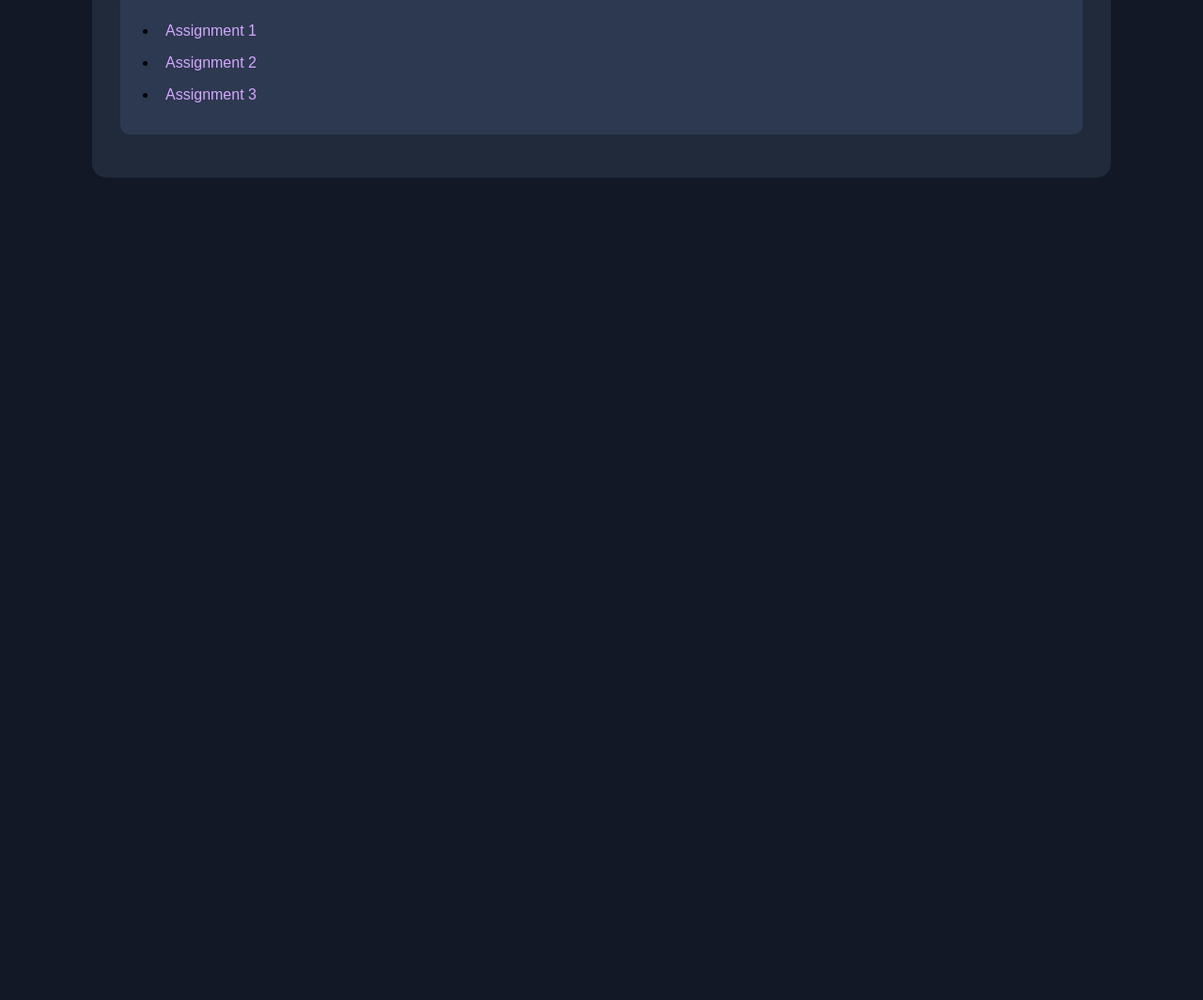
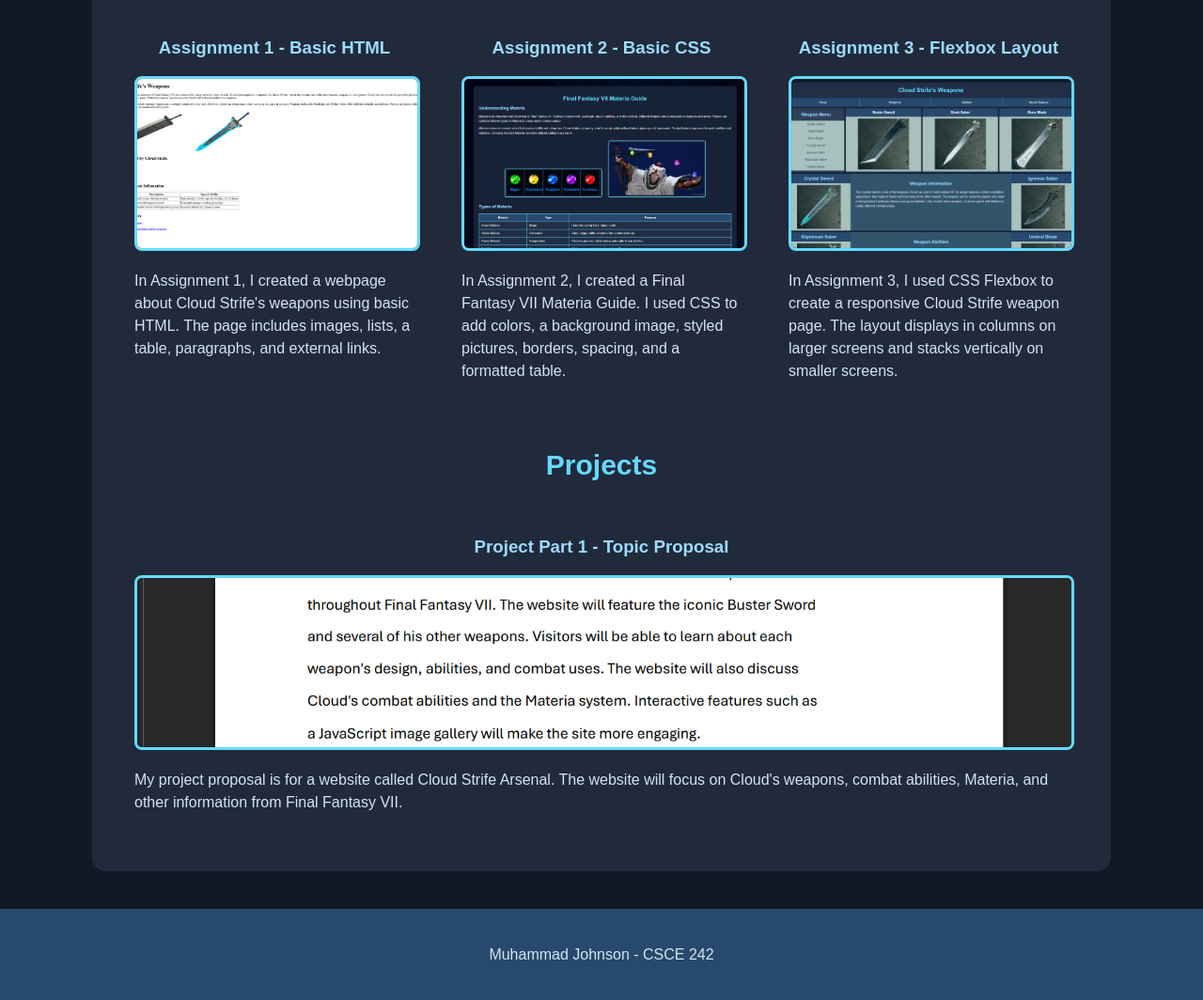
Before and after one commit to mjj23/mjj23.github.io, a plain HTML site: page index.html in a window 1280 px wide. Shown: the part 342-1406 px from the top of the page at 94% size. Before the commit the page ends 800 px from the top, so only its background shows below. Drawn offline with Linux system fonts and the light colour scheme.

Commit message:
Adding index.html

```diff
--- a/index.html
+++ b/index.html
@@ -2,31 +2,89 @@
 <html lang="en">
 
     <head>
+        <meta charset="UTF-8">
+        <meta name="viewport" content="width=device-width, initial-scale=1.0">
+
         <title>CSCE 242 Web Application</title>
         <link rel="stylesheet" href="styles.css">
     </head>
     <body>
-        <div id="content">
+        <header>
                 <h1>CSCE 242 Web Application</h1>
                 <h2 id="name">Muhammad Johnson</h2>
-                   <footer>
                 <p> Web Application development covers building and designing interactive websites using HTML, CSS, JavaScript, and related technologies </p>
-            </footer>
             <p>
                 <a id="github-link"
                 href="https://github.com/mjj23/mjj23.github.io/tree/main/csce242">
                   View My GitHub Repository
                 </a>
             </p>
+        </header>
+        <main id="content">
+            <section id="assignments-section">
+            <h2>Assignments</h2>
+            <div class="card-container">
+                <article class="assignment-card">
+                    <h3>Assignment 1 - Basic HTML</h3>
+                    <a href="csce242/assignments/01html/index.html">
+                        <img src="images/assgn-1.png"
+                            alt="assignment 1 Cloud Strife Weapons">
+                    </a>
+                    <p>
+                        In Assignment 1, I created a webpage about Cloud Strife's
+                        weapons using basic HTML. The page includes images, lists,
+                        a table, paragraphs, and external links.
+                    </p>
+                </article>
 
-            <h2>Assignments</h2>
-            <ul id="assignments-list">
-                    <li><a href="csce242/assignments/01html/index.html">Assignment 1</a></li>
+                <article class="assignment-card">
+                    <h3>Assignment 2 - Basic CSS</h3>
+                    <a href="csce242/assignments/02css/index.html">
+                        <img src="images/assgn-2.png"
+                            alt="assignment 2 Final Fantasy VII Materia Guide">
+                    </a>
+                    <p>
+                        In Assignment 2, I created a Final Fantasy VII Materia Guide.
+                        I used CSS to add colors, a background image, styled pictures,
+                        borders, spacing, and a formatted table.
+                    </p>
+                    </article>
 
-                    <li><a href="csce242/assignments/02css/index.html">Assignment 2</a></li>
+                    <article class="assignment-card">
+                        <h3>Assignment 3 - Flexbox Layout</h3>
+                        <a href="csce242/assignments/02css/index.html">
+                            <img src="images/assgn-3.png"
+                                alt="Assignment 3 Cloud Strife Weapons">
+                        </a>
+                        <p>
+                            In Assignment 3, I used CSS Flexbox to create a responsive
+                        Cloud Strife weapon page. The layout displays in columns on
+                        larger screens and stacks vertically on smaller screens.
+                        </p>
+                    </article>
+                 </div>
+            </section>
 
-                    <li><a href="csce242/assignments/03flex/index.html">Assignment 3</a></li>
-            </ul>
-        </div>
+            <section id="projects-section">
+                <h2>Projects</h2>
+                <div class="card-contatiner">
+                    <article class="project-card">
+                        <h3>Project Part 1 - Topic Proposal</h3>
+                        <a href="projects/part1/proposal.pdf">
+                            <img src="images/prop-1.png"
+                                alt="Cloud Strife Arsenal Project Proposal">
+                        </a>
+                        <p>
+                            My project proposal is for a website called Cloud Strife Arsenal.
+                        The website will focus on Cloud's weapons, combat abilities,
+                        Materia, and other information from Final Fantasy VII.
+                        </p>
+                    </article>
+                </div>
+            </section>
+        </main>
+        <footer>
+            <p>Muhammad Johnson - CSCE 242</p>
+        </footer>
     </body>
 </html>
--- a/styles.css
+++ b/styles.css
@@ -45,12 +45,88 @@ a:hover {
     color: #d5a7ff;
 }
 
-#assignments-list {
-    background-color: #2d3950;
-    padding: 25px 40px;
+/* Assignment and Project Sections */
+
+#assignments-section h2,
+#projects-section h2 {
+    color: #66d9ff;
+    text-align: center;
+    font-size: 30px;
+}
+
+.card-container {
+    display: flex;
+    gap: 20px;
+    justify-content: center;
+    align-items: stretch;
+}
+
+.assignment-card,
+.project-card {
+    background-color: #202a3b;
+    padding: 15px;
     border-radius: 10px;
 }
 
-#assignments-list li {
-    padding: 8px;
+.assignment-card {
+    flex: 1;
 }
+
+.project-card {
+    flex: 0 0 calc((100% - 40px) / 3);
+}
+
+.assignment-card h3,
+.project-card h3 {
+    color: #9bdcff;
+    text-align: center;
+}
+
+.assignment-card img,
+.project-card img {
+    width: 100%;
+    height: 180px;
+    object-fit: cover;
+    border: 3px solid #66d9ff;
+    border-radius: 8px;
+}
+
+.assignment-card p,
+.project-card p {
+    color: #d6e4f0;
+    line-height: 1.5;
+}
+
+#projects-section {
+    margin-top: 40px;
+}
+
+/* Footer */
+
+footer {
+    text-align: center;
+    margin-top: 40px;
+    padding: 20px;
+    background-color: #27496d;
+    color: white;
+}
+
+/* Small Screen Layout */
+
+@media only screen and (max-width: 700px) {
+
+    .card-container {
+        flex-direction: column;
+    }
+
+    .assignment-card,
+    .project-card {
+        width: 100%;
+        flex: none;
+    }
+
+    .assignment-card img,
+    .project-card img {
+        height: 180px;
+    }
+}
```
Also changed, not shown: images/assgn-1.png (added), images/assgn-2.png (added), images/assgn-3.png (added), images/prop-1.png (added).
